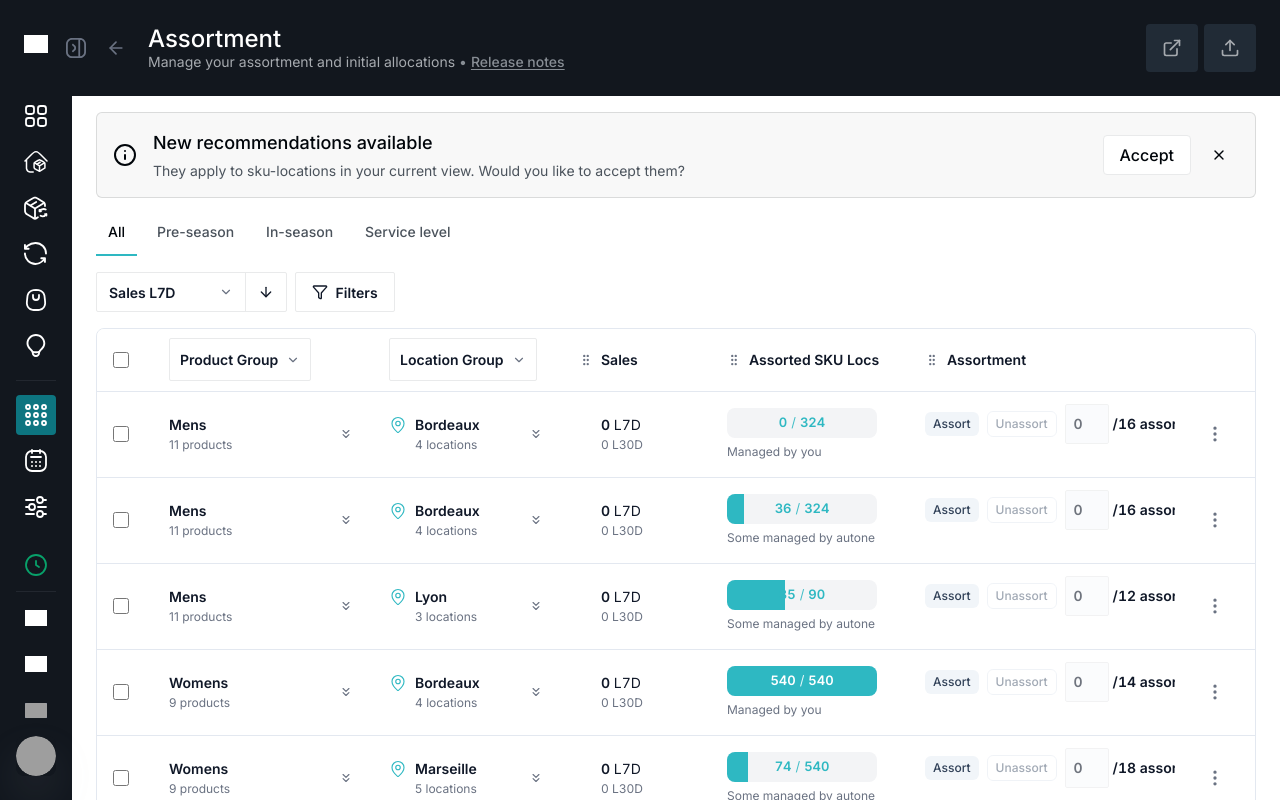
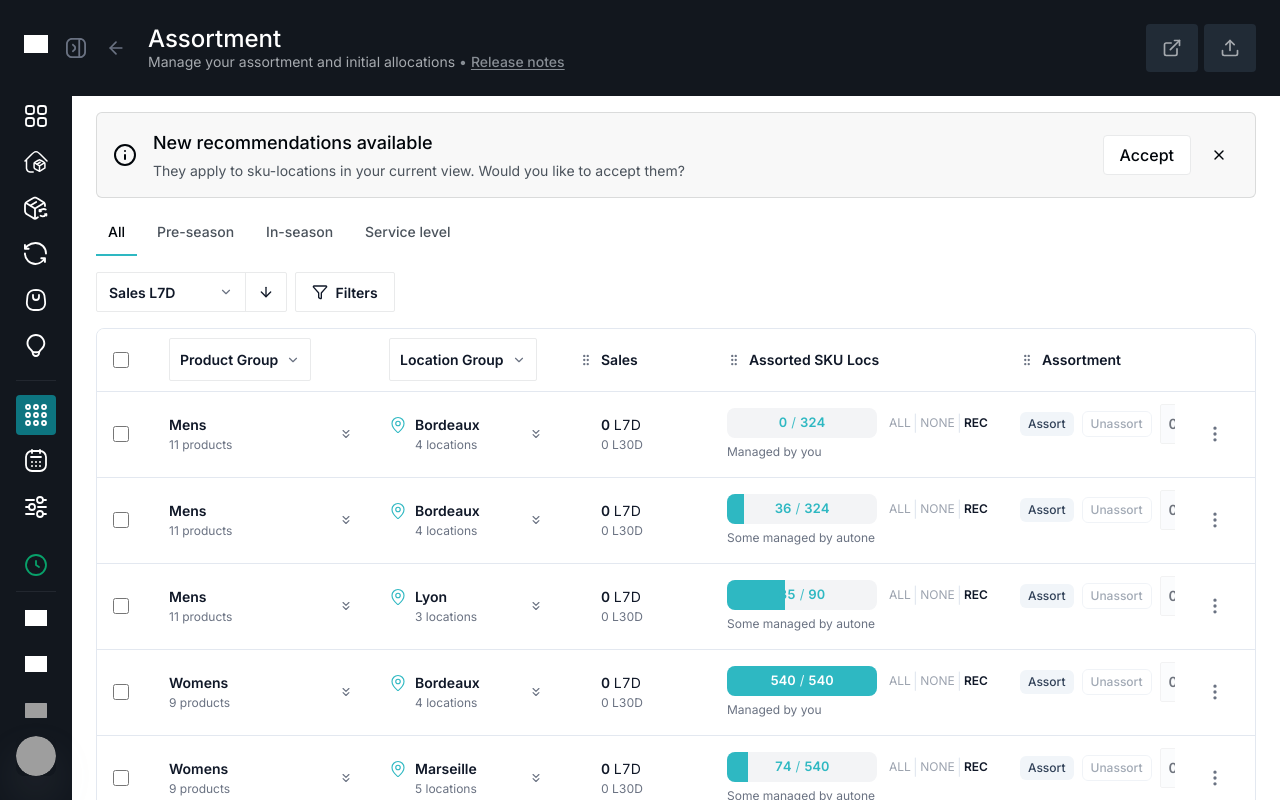
Before and after one commit to thomasmorgan-ux/assortment-ia, a React (Vite) app: page / in a window 1280 px wide. Built offline with nearby package versions, Linux system fonts and the light colour scheme; grey boxes are pictures that could not be loaded.

Commit message:
table updates

```diff
--- a/src/components/AdvancedFiltersPopover.tsx
+++ b/src/components/AdvancedFiltersPopover.tsx
@@ -249,7 +249,7 @@ export function AdvancedFiltersPopover({
   return (
     <div
       ref={popoverRef}
-      className="fixed z-[80] w-max min-w-[200px] rounded-md border border-[#e9eaeb] bg-[#FFFFFF] px-3 py-4 shadow-[0px_8px_25px_0px_rgba(0,0,0,0.1)]"
+      className="fixed z-[80] w-max min-w-[200px] rounded-[6px] border border-[#e9eaeb] bg-[#FFFFFF] px-3 py-4 shadow-[0px_8px_25px_0px_rgba(0,0,0,0.1)]"
       style={{ top: `${top}px`, left: `${left}px` }}
       role="menu"
       aria-label="Advanced filters"
--- a/src/components/AssortmentTable.tsx
+++ b/src/components/AssortmentTable.tsx
@@ -103,8 +103,11 @@ const SALES_COLUMN_MIN_WIDTH_PX = 148;
 
 /** Merged Start + End assortment schedule column (single date-range control). */
 const SCHEDULE_RANGE_COLUMN_MIN_WIDTH_PX = 280;
-/** Assorted SKU Locs (grip column `scheduleStart`). */
-const ASSORTED_SKU_LOCS_COLUMN_MIN_WIDTH_PX = 198;
+/** Assorted SKU Locs (grip column `scheduleStart`): pill + ALL|NONE|REC on one row. */
+const ASSORTED_SKU_LOCS_COLUMN_MIN_WIDTH_PX = 268;
+
+/** Service level “Forecast / week” — 150px narrower than the main Assortment column (288px). */
+const SERVICE_LEVEL_FORECAST_WEEK_COLUMN_MIN_WIDTH_PX = 138;
 
 /** Design system text input (Figma Input text / stroke #e9eaeb, 40px height, 2px radius) */
 /** Narrow count field (e.g. assortment column) — smaller min-width than default table numeric input. */
@@ -287,7 +290,11 @@ const SKU_LOCS_PILL_FILL = 'bg-[#2EB8C2]';
 const skuLocsMetricTypography = "font-['Inter',sans-serif] text-[14px] font-normal tabular-nums leading-none";
 const recommendationMetricTextClass = `${skuLocsMetricTypography} ${ASSORTED_SKU_LOCS_REC_TEXT}`;
 
-function AssortedSkuLocsProgressCell({ now, managementKind = 'you' }: AssortmentRow['assortedSkuLocs']) {
+function AssortedSkuLocsProgressCell({
+  now,
+  managementKind = 'you',
+  trailing,
+}: AssortmentRow['assortedSkuLocs'] & { trailing?: ReactNode }) {
   const pct =
     now.total > 0 ? Math.min(100, Math.max(0, (now.count / now.total) * 100)) : 0;
   const fullOrNearly = pct >= 99.5 || now.total <= 0;
@@ -295,6 +302,7 @@ function AssortedSkuLocsProgressCell({ now, managementKind = 'you' }: Assortment
     managementKind === 'autone' ? 'Some managed by autone' : 'Managed by you';
   return (
     <div className="flex min-w-0 flex-col justify-center py-0.5">
+      <div className="flex min-w-0 flex-nowrap items-center gap-x-3">
         <div
           role="progressbar"
           aria-valuemin={0}
@@ -318,9 +326,89 @@ function AssortedSkuLocsProgressCell({ now, managementKind = 'you' }: Assortment
             {now.total.toLocaleString()}
           </div>
         </div>
+        {trailing}
+      </div>
       <p className={`mt-1.5 ${tableCellSecondary}`}>
         {subtitle}
       </p>
+    </div>
+  );
+}
+
+const skuLocsQuickLinkMutedClass =
+  "font-['Inter',sans-serif] text-[12px] font-normal text-[#9CA3AF] transition-colors hover:text-[#6A7282]";
+
+function AssortedSkuLocsQuickLinks({
+  row,
+  onAll,
+  onNone,
+  onRec,
+}: {
+  row: AssortmentRow;
+  onAll: (r: AssortmentRow) => void;
+  onNone: (r: AssortmentRow) => void;
+  onRec: (r: AssortmentRow) => void;
+}) {
+  const pipe = <span className="select-none px-0.5 text-[#E3E8F0]">|</span>;
+  return (
+    <div className="flex min-w-0 shrink-0 flex-nowrap items-center">
+      <div className="group/all relative inline-flex">
+        <button type="button" className={skuLocsQuickLinkMutedClass} onClick={() => onAll(row)}>
+          ALL
+        </button>
+        <div
+          className="pointer-events-none absolute bottom-full left-1/2 z-[250] mb-2 hidden w-max max-w-[min(280px,calc(100vw-2rem))] -translate-x-1/2 rounded-lg bg-[#212121] px-3 py-2 text-center shadow-lg group-hover/all:block"
+          role="tooltip"
+        >
+          <p className="font-['Inter',sans-serif] text-xs font-medium leading-snug text-white">
+            Infinitely assort all sku-locs starting from today
+          </p>
+          <span
+            className="absolute -bottom-1 left-1/2 h-0 w-0 -translate-x-1/2 border-4 border-transparent border-t-[#212121]"
+            aria-hidden
+          />
+        </div>
+      </div>
+      {pipe}
+      <div className="group/none relative inline-flex">
+        <button type="button" className={skuLocsQuickLinkMutedClass} onClick={() => onNone(row)}>
+          NONE
+        </button>
+        <div
+          className="pointer-events-none absolute bottom-full left-1/2 z-[250] mb-2 hidden w-max max-w-[min(280px,calc(100vw-2rem))] -translate-x-1/2 rounded-lg bg-[#212121] px-3 py-2 text-center shadow-lg group-hover/none:block"
+          role="tooltip"
+        >
+          <p className="font-['Inter',sans-serif] text-xs font-medium leading-snug text-white">
+            For all currently assorted sku-locs set end date to today
+          </p>
+          <span
+            className="absolute -bottom-1 left-1/2 h-0 w-0 -translate-x-1/2 border-4 border-transparent border-t-[#212121]"
+            aria-hidden
+          />
+        </div>
+      </div>
+      {pipe}
+      <div className="group/rec relative inline-flex">
+        <button
+          type="button"
+          className="font-['Inter',sans-serif] text-[12px] font-semibold text-[#101828] transition-opacity hover:opacity-80"
+          onClick={() => onRec(row)}
+        >
+          REC
+        </button>
+        <div
+          className="pointer-events-none absolute bottom-full left-1/2 z-[250] mb-2 hidden w-max min-w-[160px] max-w-[240px] -translate-x-1/2 rounded-lg bg-[#212121] px-3 py-2 text-center shadow-lg group-hover/rec:block"
+          role="tooltip"
+        >
+          <p className="font-['Inter',sans-serif] text-xs font-medium leading-normal text-white">
+            Apply recommended assortment
+          </p>
+          <span
+            className="absolute -bottom-1 left-1/2 h-0 w-0 -translate-x-1/2 border-4 border-transparent border-t-[#212121]"
+            aria-hidden
+          />
+        </div>
+      </div>
     </div>
   );
 }
@@ -529,6 +617,10 @@ interface AssortmentTableProps {
   showAssortmentScheduleColumn?: boolean;
   /** Service level focus tab: product/location grouping menus and column treatment match service-level design. */
   serviceLevelView?: boolean;
+  /** Assorted SKU Locs column — ALL / NONE / REC quick actions (sync assortment + progress in parent). */
+  onAssortedSkuLocsAll?: (row: AssortmentRow) => void;
+  onAssortedSkuLocsNone?: (row: AssortmentRow) => void;
+  onAssortedSkuLocsRec?: (row: AssortmentRow) => void;
 }
 
 export function AssortmentTable({
@@ -561,6 +653,9 @@ export function AssortmentTable({
   showAssortmentRecommendationsColumn = false,
   showAssortmentScheduleColumn = false,
   serviceLevelView = false,
+  onAssortedSkuLocsAll,
+  onAssortedSkuLocsNone,
+  onAssortedSkuLocsRec,
 }: AssortmentTableProps) {
   const allSelected = rows.length > 0 && rows.every((r) => r.selected);
   const [drillDownAnchor, setDrillDownAnchor] = useState<DOMRect | null>(null);
@@ -604,8 +699,10 @@ export function AssortmentTable({
   const removedTrailingColumnsMinWidthPx = 410;
   /** WH stock column (value + PFP). */
   const whStockWhColumnMinWidthPx = 132;
-  /** Assortment column (Assort / Unassort / count + “/N assorted” on one line), or Service level “Forecast / week”. */
-  const assortmentColumnMinWidthPx = 288;
+  /** Assortment column (Assort / Unassort / …), or Service level “Forecast / week” (narrower). */
+  const assortmentColumnMinWidthPx = serviceLevelView
+    ? SERVICE_LEVEL_FORECAST_WEEK_COLUMN_MIN_WIDTH_PX
+    : 288;
   /** Service level only — “Next scheduled event” column. */
   const serviceNextScheduledEventColumnMinWidthPx = 200;
   /** Service level only — “Stockout tolerance” column. */
@@ -621,11 +718,11 @@ export function AssortmentTable({
   const tableMinWidthPx = useMemo(() => {
     const base = productDrillDownActive
       ? showRecommendationColumns
-        ? 2840
-        : 2610
+        ? 2910
+        : 2680
       : showRecommendationColumns
-        ? 2350
-        : 2130;
+        ? 2420
+        : 2200;
     return (
       base +
       STICKY_GROUPING_COLUMNS_WIDTH_EXTRA_PX -
@@ -1104,7 +1201,8 @@ export function AssortmentTable({
           return (
             <th
               key={columnId}
-              className="h-[62px] min-h-[62px] min-w-[200px] px-4 py-[9px] text-right align-middle"
+              className="h-[62px] min-h-[62px] px-4 py-[9px] text-right align-middle"
+              style={{ minWidth: assortmentColumnMinWidthPx }}
               scope="col"
               {...d}
             >
@@ -1484,7 +1582,19 @@ export function AssortmentTable({
             className={`h-[86px] min-h-[86px] box-border bg-white py-3 px-4 text-left align-middle ${tableRowHoverTd}`}
             style={{ minWidth: ASSORTED_SKU_LOCS_COLUMN_MIN_WIDTH_PX }}
           >
-            <AssortedSkuLocsProgressCell {...row.assortedSkuLocs} />
+            <AssortedSkuLocsProgressCell
+              {...row.assortedSkuLocs}
+              trailing={
+                onAssortedSkuLocsAll && onAssortedSkuLocsNone && onAssortedSkuLocsRec ? (
+                  <AssortedSkuLocsQuickLinks
+                    row={row}
+                    onAll={onAssortedSkuLocsAll}
+                    onNone={onAssortedSkuLocsNone}
+                    onRec={onAssortedSkuLocsRec}
+                  />
+                ) : undefined
+              }
+            />
           </td>
         );
       case 'scheduleRange':
--- a/src/components/MainContent.tsx
+++ b/src/components/MainContent.tsx
@@ -535,6 +535,82 @@ export function MainContent() {
     );
   }, []);
 
+  const snapshotForRow = (r: AssortmentRow) =>
+    r.lastCommittedSnapshot ?? {
+      assortment: { assortedCount: r.assortment.assortedCount, totalCount: r.assortment.totalCount },
+      sumIa: r.sumIa,
+      avgIa: r.avgIa,
+    };
+
+  const onAssortedSkuLocsAll = useCallback((row: AssortmentRow) => {
+    setRows((prev) =>
+      prev.map((r) => {
+        if (r.id !== row.id) return r;
+        const { totalCount } = r.assortment;
+        const assorted = `${totalCount}/${totalCount} Assorted`;
+        const skuTotal = r.assortedSkuLocs.now.total;
+        return {
+          ...r,
+          assortment: { ...r.assortment, assortedCount: totalCount, assorted },
+          assortedSkuLocs: {
+            ...r.assortedSkuLocs,
+            now: { count: skuTotal, total: skuTotal },
+          },
+          hasPendingChanges: true,
+          lastCommittedSnapshot: snapshotForRow(r),
+        };
+      })
+    );
+  }, []);
+
+  const onAssortedSkuLocsNone = useCallback((row: AssortmentRow) => {
+    setRows((prev) =>
+      prev.map((r) => {
+        if (r.id !== row.id) return r;
+        const { totalCount } = r.assortment;
+        const assorted = `0/${totalCount} Assorted`;
+        return {
+          ...r,
+          assortment: { ...r.assortment, assortedCount: 0, assorted },
+          assortedSkuLocs: {
+            ...r.assortedSkuLocs,
+            now: { ...r.assortedSkuLocs.now, count: 0 },
+          },
+          scheduledAssortmentStart: undefined,
+          scheduledAssortmentFinish: undefined,
+          hasPendingChanges: true,
+          lastCommittedSnapshot: snapshotForRow(r),
+        };
+      })
+    );
+  }, []);
+
+  const onAssortedSkuLocsRec = useCallback((row: AssortmentRow) => {
+    setRows((prev) =>
+      prev.map((r) => {
+        if (r.id !== row.id) return r;
+        const { rec, now } = r.assortedSkuLocs;
+        const { totalCount } = r.assortment;
+        const targetSku = Math.max(0, Math.min(rec.count, now.total));
+        const nextAssortedCount =
+          now.total > 0
+            ? Math.max(0, Math.min(Math.round((targetSku / now.total) * totalCount), totalCount))
+            : r.assortment.assortedCount;
+        const assorted = `${nextAssortedCount}/${totalCount} Assorted`;
+        return {
+          ...r,
+          assortment: { ...r.assortment, assortedCount: nextAssortedCount, assorted },
+          assortedSkuLocs: {
+            ...r.assortedSkuLocs,
+            now: { ...now, count: targetSku },
+          },
+          hasPendingChanges: true,
+          lastCommittedSnapshot: snapshotForRow(r),
+        };
+      })
+    );
+  }, []);
+
   /** Set each of the given rows to fully assorted (used by SelectionActionBar Assort button). */
   const onAssortSelection = (rowsToAssort: AssortmentRow[]) => {
     const applyAssort = (r: AssortmentRow): AssortmentRow => {
@@ -849,7 +925,7 @@ export function MainContent() {
                     id="toolbar-metric-listbox"
                     role="listbox"
                     aria-label="Table metric"
-                    className="absolute left-0 top-[42px] z-[210] mt-0.5 flex min-w-full w-max max-w-[min(280px,calc(100vw-2rem))] max-h-[min(320px,85vh)] flex-col gap-1 overflow-y-auto rounded-[4px] bg-white p-2 shadow-[0px_8px_25px_0px_rgba(0,0,0,0.12)]"
+                    className="absolute left-0 top-[42px] z-[210] mt-0.5 flex min-w-full w-max max-w-[min(280px,calc(100vw-2rem))] max-h-[min(320px,85vh)] flex-col gap-1 overflow-y-auto rounded-[6px] bg-white p-2 shadow-[0px_8px_25px_0px_rgba(0,0,0,0.12)]"
                   >
                     {TOOLBAR_METRIC_OPTIONS.map((opt) => (
                       <button
@@ -905,7 +981,7 @@ export function MainContent() {
                         key={filterId}
                         data-filter-chip
                         data-name="tokens"
-                        className="flex h-10 shrink-0 items-stretch overflow-hidden rounded-[4px] border-[0.5px] border-solid border-[#E3E8F0] bg-white"
+                        className="flex h-10 shrink-0 items-stretch overflow-hidden rounded-[6px] border-[0.5px] border-solid border-[#E3E8F0] bg-white"
                       >
                         <button
                           type="button"
@@ -1014,6 +1090,9 @@ export function MainContent() {
               onRevert={onRevert}
               onScheduledAssortmentScheduleChange={handleScheduledAssortmentScheduleChange}
               onAssortmentCountChange={handleAssortmentCountChange}
+              onAssortedSkuLocsAll={onAssortedSkuLocsAll}
+              onAssortedSkuLocsNone={onAssortedSkuLocsNone}
+              onAssortedSkuLocsRec={onAssortedSkuLocsRec}
               onEditRow={(row, openFrom) => {
                 const selected = rows.filter((r) => r.selected);
                 const rowsToEdit =
--- a/src/components/ScheduleDatePopoverInput.tsx
+++ b/src/components/ScheduleDatePopoverInput.tsx
@@ -12,7 +12,7 @@ import { Calendar, ChevronLeft, ChevronRight } from 'lucide-react';
 
 /** Panel shell — matches product grouping menu + table border token. */
 const scheduleDatePopoverPanelClass =
-  'flex max-h-[min(320px,85vh)] flex-col gap-2 overflow-y-auto rounded-[4px] border-[0.5px] border-solid border-[#E3E8F0] bg-white p-2 shadow-[0px_8px_25px_0px_rgba(0,0,0,0.12)]';
+  'flex max-h-[min(320px,85vh)] flex-col gap-2 overflow-y-auto rounded-[6px] border-[0.5px] border-solid border-[#E3E8F0] bg-white p-2 shadow-[0px_8px_25px_0px_rgba(0,0,0,0.12)]';
 
 function normalizeToIso(raw: string | undefined): string {
   if (!raw?.trim()) return '';
--- a/src/lib/dropdownMenuClasses.ts
+++ b/src/lib/dropdownMenuClasses.ts
@@ -14,7 +14,7 @@ export const dropdownTriggerHoverBg = 'dropdown-row-hover-bg';
 
 /**
  * Fixed / anchored menu panel body — matches row actions `role="menu"` in AssortmentTable
- * (`rounded-[4px]`, `p-2`, `gap-1`, soft shadow).
+ * (`rounded-[6px]`, `p-2`, `gap-1`, soft shadow).
  */
 export const rowActionsMenuPanelChromeClass =
-  'flex max-h-[min(320px,85vh)] flex-col gap-1 overflow-y-auto rounded-[4px] bg-white p-2 shadow-[0px_8px_25px_0px_rgba(0,0,0,0.12)]';
+  'flex max-h-[min(320px,85vh)] flex-col gap-1 overflow-y-auto rounded-[6px] bg-white p-2 shadow-[0px_8px_25px_0px_rgba(0,0,0,0.12)]';
```
Lines whose indentation alone changed are shown as unchanged.
